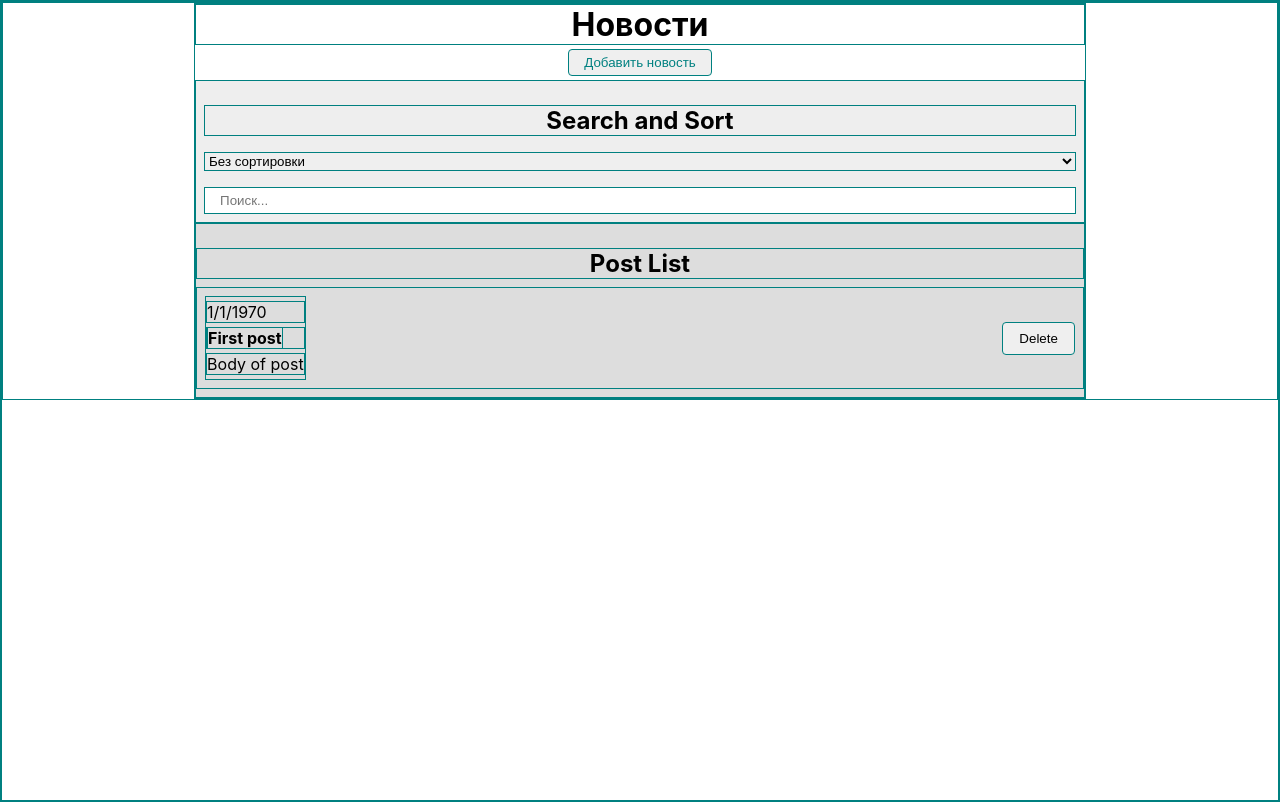
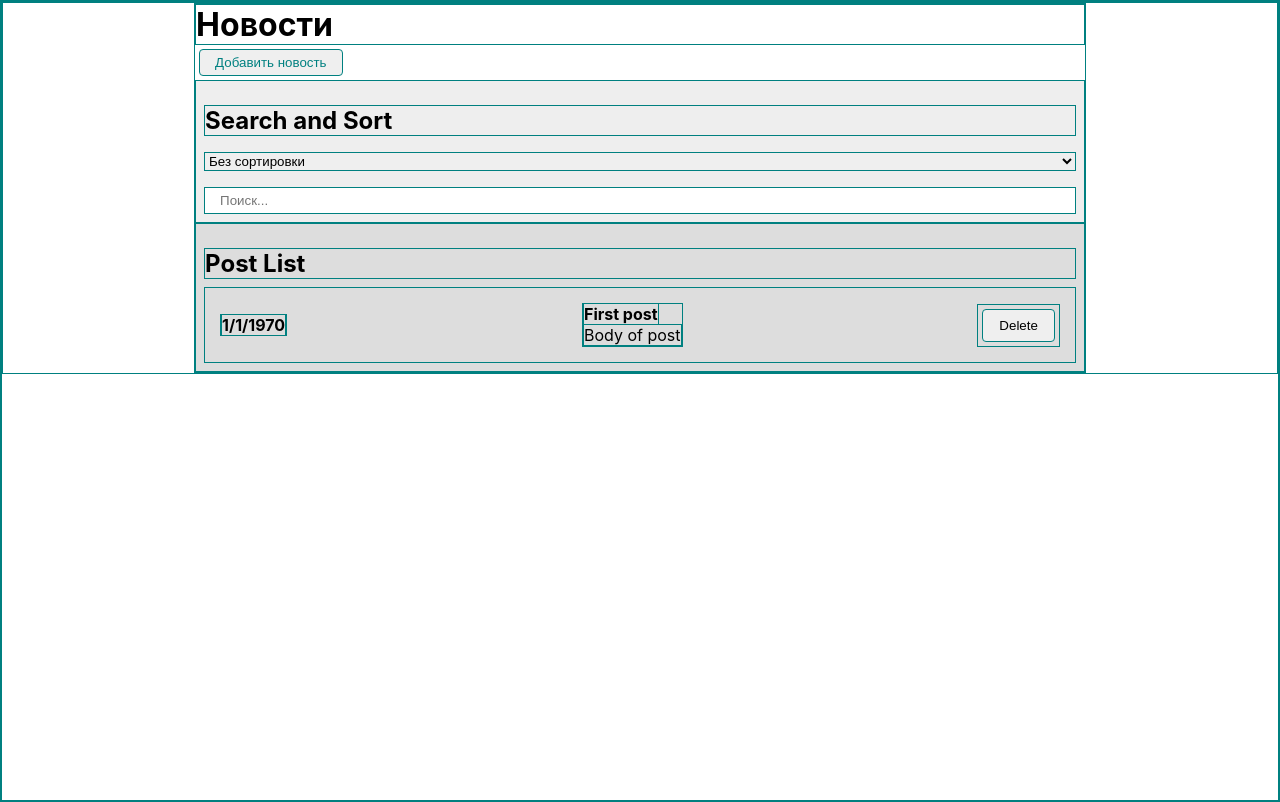
Before and after one commit to Ulasovec/my-react-posts, a React (Create React App) app: page / in a window 1280 px wide. Built offline with nearby package versions, Linux system fonts and the light colour scheme.

Commit message:
Правка CSS

```diff
--- a/src/App.css
+++ b/src/App.css
@@ -5,7 +5,7 @@
 
 .App {
   width: 70%;
-  text-align: center;
+  /*text-align: center;*/
   /*min-height: 100vh;*/
   /*font-size: calc(10px + 2vmin);*/
 }
--- a/src/components/PostItem.css
+++ b/src/components/PostItem.css
@@ -1,15 +1,17 @@
 .postItem {
     display: flex;
-    flex-direction: row;
     justify-content: space-between;
     align-items: center;
+    padding: 15px;
+    margin-top: 15px;
+    border: 1px solid teal;
 }
 
-.postItem > * {
-    margin: 8px;
-}
+/*.postItem > * {*/
+/*    margin: 8px;*/
+/*}*/
 
-.postItem__content > * {
-    margin: 4px 0px;
-    text-align: left;
-}
+/*.postItem__content > * {*/
+/*    margin: 4px 0px;*/
+/*    text-align: left;*/
+/*}*/
--- a/src/components/PostItem.jsx
+++ b/src/components/PostItem.jsx
@@ -4,12 +4,18 @@ import './PostItem.css';
 const PostItem = ({post, deletePost}) => {
     return (
         <div className="postItem">
+            <div className="postItem__date">
+                <strong>{new Date(post.id).toLocaleDateString()}</strong>
+            </div>
             <div className="postItem__content">
-                <p>{new Date(post.id).toLocaleDateString()}</p>
-                <p><strong>{post.title}</strong></p>
-                <p>{post.body}</p>
+                <strong>{post.title}</strong>
+                <div>
+                    {post.body}
+                </div>
             </div>
-            <button onClick={() => deletePost(post)}>Delete</button>
+            <div className="postItem__btn">
+                <button onClick={() => deletePost(post)}>Delete</button>
+            </div>
         </div>
     );
 };
--- a/src/components/PostList.css
+++ b/src/components/PostList.css
@@ -4,5 +4,5 @@
 }
 
 .postList > * {
-    margin: 8px 0px;
+    margin: 8px 8px;
 }
```
